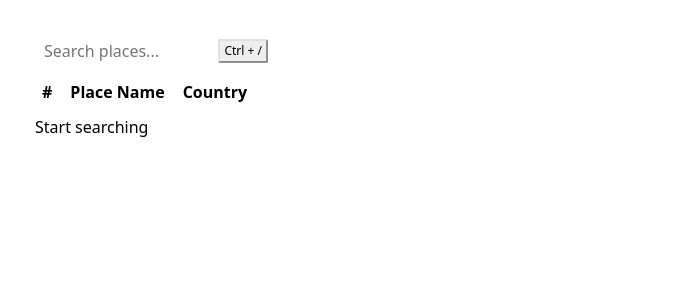
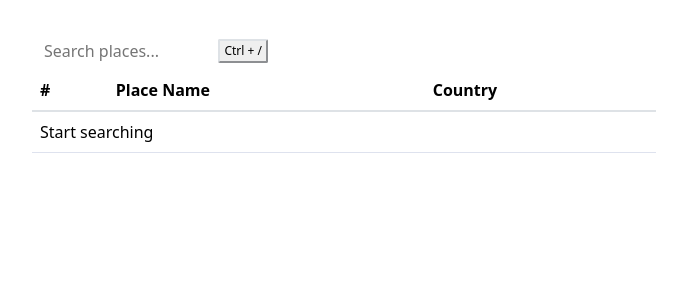
Before and after one commit to Badarijitwta/solvative_project, a React (Vite) app: page / in a window 1280 px wide. Shown: the top 300 px of the page, without its empty margins (0-687 px from the left). Built offline with nearby package versions, Linux system fonts and the light colour scheme.

Commit message:
Added some styling to buttons and flag image in country section

```diff
--- a/src/assets/components/Table/index.jsx
+++ b/src/assets/components/Table/index.jsx
@@ -1,5 +1,6 @@
 // CityTable.jsx
 import "./style.css";
+
 function CityTable({ cities, loading, searchTerm, page, onPageChange }) {
   const pageSize = 3;
   const startIndex = (page - 1) * pageSize;
@@ -7,6 +8,10 @@ function CityTable({ cities, loading, searchTerm, page, onPageChange }) {
   const displayedCities = cities.slice(startIndex, endIndex);
 
   const totalPages = Math.ceil(cities.length / pageSize);
+
+  // State to store country flags
+
+  // Function to fetch country flags
 
   return (
     <div>
@@ -25,10 +30,16 @@ function CityTable({ cities, loading, searchTerm, page, onPageChange }) {
             </tr>
           ) : displayedCities.length > 0 ? (
             displayedCities.map((city, index) => (
-              <tr key={city.id}>
-                <td>{startIndex + index + 1}</td>
-                <td>{city.name}</td>
-                <td>{city.country}</td>
+              <tr id="data-display" key={city.id}>
+                <td id="id-col">{startIndex + index + 1}</td>
+                <td id="place-name">{city.name}</td>
+                <td id="img-country-wrapper">
+                  <img
+                    src={`https://flagsapi.com/${city.countryCode}/shiny/32.png`}
+                    alt={`${city.country} flag`}
+                  />
+                  {city.country}
+                </td>
               </tr>
             ))
           ) : (
@@ -43,9 +54,9 @@ function CityTable({ cities, loading, searchTerm, page, onPageChange }) {
         </tbody>
       </table>
       {cities.length > pageSize && (
-        <div>
+        <div className="pagination">
           <button onClick={() => onPageChange(page - 1)} disabled={page === 1}>
-            Previous
+            {"<"}
           </button>
           <span>
             Page {page} of {totalPages}
@@ -54,7 +65,7 @@ function CityTable({ cities, loading, searchTerm, page, onPageChange }) {
             onClick={() => onPageChange(page + 1)}
             disabled={page === totalPages}
           >
-            Next
+            {">"}
           </button>
         </div>
       )}
--- a/src/assets/components/Table/style.css
+++ b/src/assets/components/Table/style.css
@@ -1,5 +1,57 @@
-th{
-  font-weight:700;
-  padding:8px;
-  border-color:rgb(222,226,230)
+table {
+  width: 50%;
+  border-collapse: collapse;
 }
+
+td,
+th {
+  padding: 8px;
+  text-align: left;
+}
+
+#id-col {
+  font-weight: 700;
+}
+
+th {
+  font-weight: 700;
+  padding: 8px;
+  border-bottom: 2px solid rgb(222, 226, 230);
+}
+
+tr {
+  border-bottom: 1.8px solid rgb(222, 226, 238);
+}
+
+
+
+
+
+#img-country-wrapper {
+  display: flex;
+  align-items: center;
+  /* padding: 8px; */
+
+  img {
+    height: 20px;
+    width: 20px;
+  }
+}
+
+.pagination {
+  margin-top: 1rem;
+  display: flex;
+  align-items: center;
+
+
+}
+
+.pagination>button {
+  border-radius: 8px;
+  border: none;
+  background-color: rgb(232, 215, 190);
+}
+
+.pagination>button:hover {
+  background-color: rgb(255, 221, 0);
+}
--- a/src/assets/pages/HomePage.jsx
+++ b/src/assets/pages/HomePage.jsx
@@ -19,6 +19,8 @@ function HomePage() {
       const response = await axios.get(
         `https://wft-geo-db.p.rapidapi.com/v1/geo/cities`,
         {
+          mode: "no-cors",
+          credentials: "include",
           params: {
             countryIds: "IN",
             namePrefix: searchTerm,
```
